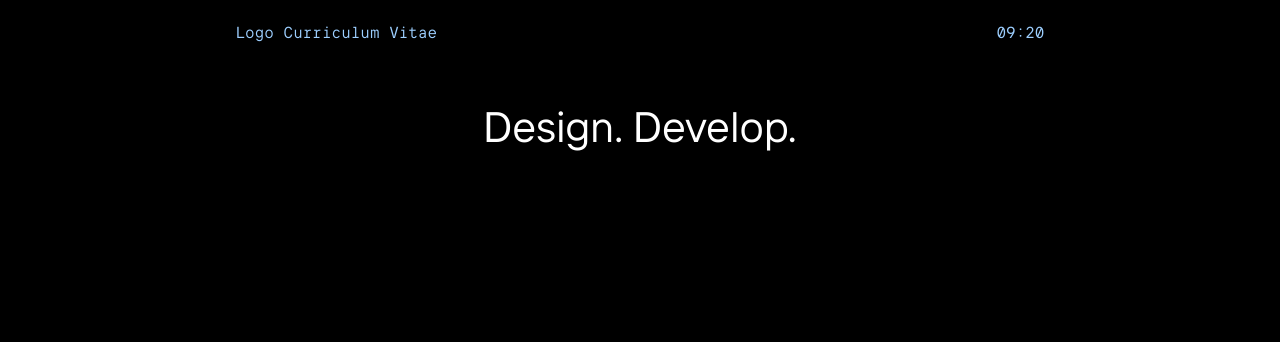
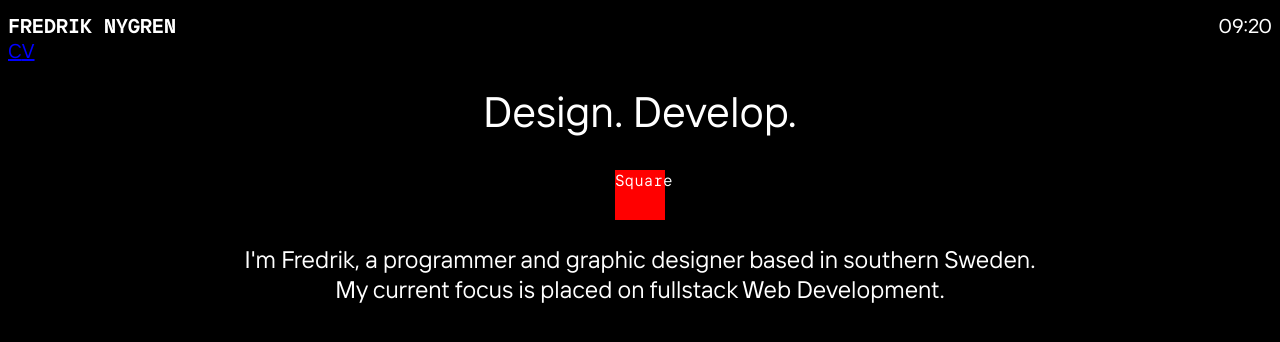
Before and after one commit to FreDZOMKA/Personal-Website, a website: page index.html in a window 1280 px wide. Drawn offline with Linux system fonts and the light colour scheme.

Commit message:
Nav update, added square

```diff
--- a/index.html
+++ b/index.html
@@ -12,13 +12,11 @@
   </head>
   <body>
     <nav class="head-navigation">
-      <span class="nav-left">
-        <a href="index.html">Logo</a>
-        <a href="resume.html">Curriculum Vitae</a>
-      </span>
-      <span class="nav-right">
-        <span id="timeEl">Time</span>
-      </span>
+      <div class="flex-between">
+        <a class="nav-logo" href="index.html">FREDRIK NYGREN</a>
+        <p id="timeEl">Time</p>
+      </div>
+        <a href="resume.html"><p id="cV">C</p><p id="vC">V</p></a>
     </nav>
 <!-- Script
     <nav class="head-navigation">
@@ -29,7 +27,12 @@
     </nav>
 -->
     <div class="flex-center">
-      <p id="intro-text"></p>
+      <p id="intro-head"></p>
     </div>
+    <span class="flex-center">
+      <div id="faceSquare">Square</div>
+    </span>
+
+    <p class="flex-center intro-text">I'm Fredrik, a programmer and graphic designer based in southern Sweden.<br> My current focus is placed on fullstack Web Development.</p>
   </body>
 </html>
--- a/index.js
+++ b/index.js
@@ -1,14 +1,15 @@
 //Elements
 const timeElement = document.getElementById("timeEl");
-const devDesElement = document.getElementById("intro-text");
+const devDesElement = document.getElementById("intro-head");
+const faceSquareElement = document.getElementById("faceSquare")
 
 //Assignments
-const introtext = "Design. Develop."
+const introhead = "Design. Develop."
 let index = 0;
 
 const interval = setInterval(() => {
-  if (index < introtext.length){
-    devDesElement.textContent += introtext[index];
+  if (index < introhead.length){
+    devDesElement.textContent += introhead[index];
     index++;
   } else {
     clearInterval(interval)
@@ -34,13 +35,19 @@ function updateTime() {
 }
 updateTime();
 
+//Increase Opacity of Text element
 let opacityInit = 0;
 if (opacityInit == 0) {
   setInterval(() => {
     if (opacityInit < 1) {
       opacityInit += 0.03;
-      console.log(opacityInit);
+      console.log("Opacity is being Increased");
       devDesElement.style.opacity = opacityInit;
     }
   }, 30);
 }
+//Dragable Square
+  faceSquareElement.addEventListener("click",()=>{
+    console.log("hi square")
+    faceSquareElement.style.backgroundColor = "blue"
+  })
--- a/styles/global.css
+++ b/styles/global.css
@@ -65,11 +65,12 @@ p {
 }
 a,
 span {
-  color: rgb(157, 207, 255); /* Temp color change this later */
   font-family: "TT-Pro-Mono";
   font-weight: 400;
   font-style: normal;
-  text-decoration: none;
+}
+a {
+  color: blue;
 }
 /* Color Variables */
 
@@ -83,11 +84,35 @@ body {
   display: flex;
   justify-content: center;
 }
+.flex-between {
+  display: flex;
+  justify-content: space-between;
+}
 
 .head-navigation {
-  padding: 14px 18%;
+  padding: 5px 0%;
+  gap: 10px;
+  font-size: 20px;
 }
 
 .nav-right {
   float: inline-end;
 }
+
+.nav-logo{
+  color: white;
+  text-decoration: none;
+  font-weight:700;
+}
+
+#timeEl{
+  margin: 0px;
+}
+
+/* Want to use these to animate C and V to spell out Curriculum Vitae */
+#cV {
+  display: inline;
+}
+#vC {
+  display: inline;
+}
--- a/styles/index.css
+++ b/styles/index.css
@@ -1,6 +1,12 @@
-#intro-text {
+#intro-head {
   font-size: 32pt;
-  display: inline;
+  margin: 1rem;
+  margin-bottom: 2rem;
+}
+
+.intro-text{
+  text-align: center;
+  font-size: 18pt;
 }
 
 #browseLinks {
@@ -9,3 +15,9 @@
   list-style-type: none;
   text-align: right;
 }
+
+#faceSquare {
+  background-color: red;
+  width: 50px;
+  height: 50px;
+}
```
Also changed, not shown: resume.html (+1 -1 lines).
